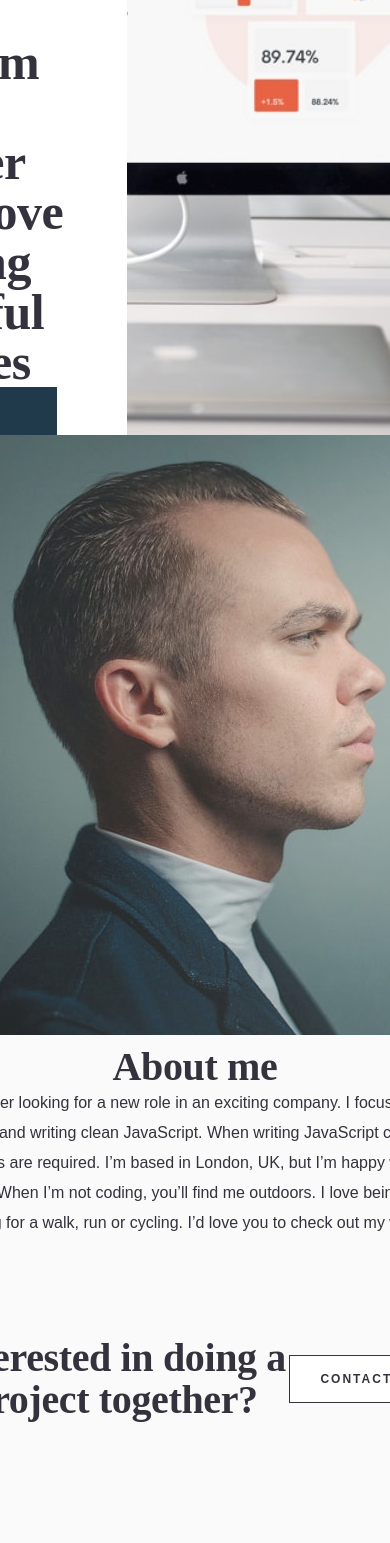
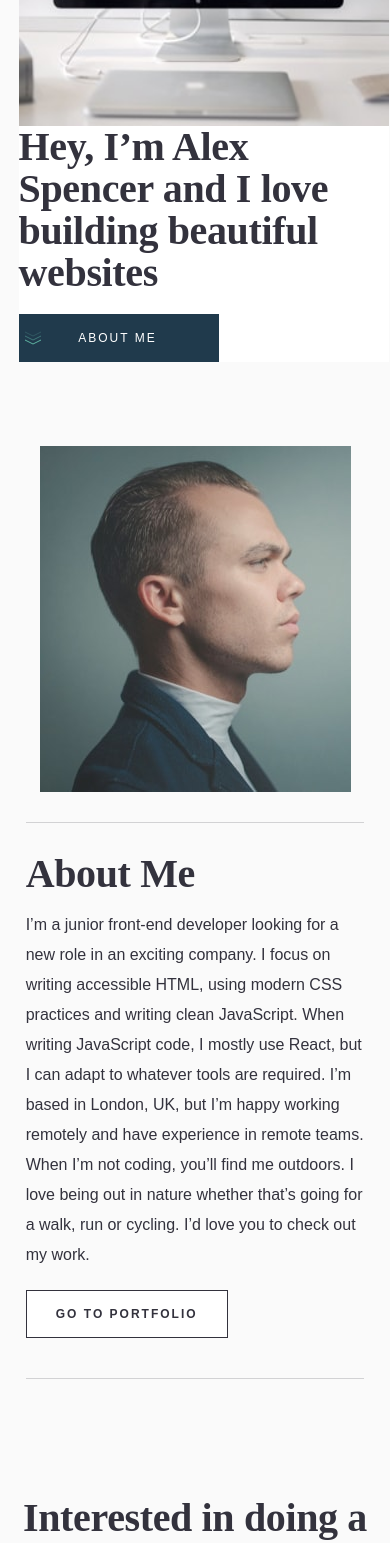
Before and after one commit to lukasviliams/portfolio, a Vue app: page / in a window 390 px wide. Shown: the part 380-1923 px from the top of the page. Built offline with nearby package versions, Linux system fonts and the light colour scheme.

Commit message:
responsive design home page

```diff
--- a/src/App.vue
+++ b/src/App.vue
@@ -79,13 +79,12 @@
   display: flex;
   justify-content: center;
   align-items: center;
-  overflow: hidden;
 }
 .navigation_container{
   display: flex;
   justify-content: space-between;
   align-items: center;
-  padding: 5rem 15rem 0 15rem;
+  margin: 8vh 8vw 0 8vw;
 }
 .links_container{
   width: 30rem;
@@ -105,7 +104,7 @@
 #nav a.router-link-exact-active {
   color: var(--slightly-desaturated-cayn)
 }
-/* Router animations */
+/* **********************Router animations ****************************/
 .fade-enter-active,
 .fade-leave-active{
   transition: all .2s ease-in;
@@ -117,4 +116,5 @@
 .fade-leave-to{
   opacity: 0;
 }
+/* **********************responsive desingn ****************************/
 </style>
--- a/src/components/Footer-component.vue
+++ b/src/components/Footer-component.vue
@@ -72,7 +72,6 @@ export default {
 
 <style scoped>
 .footer-parrent{
-    width: 100vw;
     height: 8rem;
     display: flex;
     justify-content: center;
@@ -84,10 +83,10 @@ export default {
     justify-content: space-between;
     align-items: center;
     width: 100%;
-    padding: 0 15rem 0 15rem;
+    padding: 0 8vw 0 8vw;
 }
 .router_component{
-    width: 30%;
+    width: 40rem;
     display: flex;
     justify-content: space-between;
     align-items: center;
@@ -113,4 +112,27 @@ export default {
 .media_icon-linkedin :hover{
     fill: #2867B2;
 }
+
+/* **************************Responsive design**************************** */
+
+@media only screen and (max-width: 670px) {
+.footer-parrent{
+  height: fit-content;
+}
+.footer-component, .router_component {
+  flex-direction: column;
+}
+.router_component *{
+  margin-bottom: 3rem;
+}
+.media_container {
+  margin-bottom: 5rem;
+}
+.router_component{
+  margin-top: 5rem;
+}
+  .footer-component {
+    padding: 0;
+  }
+}
 </style>
--- a/src/components/Footer-contact.vue
+++ b/src/components/Footer-contact.vue
@@ -19,13 +19,11 @@ export default {
 </script>
 
 <style scoped>
-.footer_contact-parrent{
-  padding: 5rem 15rem 15vh 15rem;
-}
 .footer_contact-container{
     display: flex;
     justify-content: space-between;
     align-items: center;
+    margin: 0 8vw 14vh 8vw;
 }
 .font-h2{
     width: 35rem;
@@ -34,4 +32,27 @@ export default {
     width: calc(100% - (38rem + 192px));
     border-bottom: 1px solid var(--grayish-dark-blue);;
 }
+/* ***************************Responsive design*************************** */
+
+@media only screen and (max-width: 670px) {
+.footer_contact-container {
+  flex-direction: column;
+  margin-bottom: 8vh;
+  margin-left: 0;
+}
+.font-h2 {
+  margin-bottom: 5vh;
+}
+.line {
+  display: none;
+}
+}
+@media only screen and (max-width: 450px) {
+  .footer_contact-container {
+    margin-right: 0;
+  }
+  .font-h2{
+    font-size: 40px;
+  }
+}
 </style>
--- a/src/components/Hero-component.vue
+++ b/src/components/Hero-component.vue
@@ -3,20 +3,20 @@
     <div class="hero_image-container">
       <picture>
         <source
-          media="(min-width: 769px)"
-          srcset="../assets/images/homepage/desktop/image-homepage-hero.jpg"
+          media="(max-width:450px)"
+          srcset="../assets/images/homepage/mobile/image-homepage-hero.jpg"
         >
         <source
-          media="(min-width: 376px)"
+          media="(max:width:768px)"
           srcset="../assets/images/homepage/tablet/image-homepage-hero.jpg"
         >
         <source
-          media="(min-width: 1px)"
-          srcset="../assets/images/homepage/mobile/image-homepage-hero.jpg"
+          media="(max-width: 1440px)"
+          srcset="../assets/images/homepage/desktop/image-homepage-hero.jpg"
         >
         <img
           class="hero_image-img"
-          src="../assets/images/homepage/desktop/image-homepage-hero.jpg"
+          src="../assets/images/homepage/desktop//image-homepage-hero@2x.jpg"
           alt="img"
         >
       </picture>
@@ -66,6 +66,7 @@ export default {
 
 <style scoped>
 .hero_component_parrent{
+  margin-top: 10vh;
   display: grid;
   grid-template-columns: repeat(24, 1fr);
   grid-template-rows: repeat(16, 1fr);
@@ -77,7 +78,7 @@ export default {
 .hero_image-img{
   height: 100%;
   width: 100%;
-  object-fit: cover;
+  object-fit: fill;
   display: block;
 }
 .hero_text-parrent {
@@ -96,4 +97,98 @@ export default {
   padding-right: 18%;
   text-align: left;
 }
+.btn-primary{
+  font-weight: 400;
+}
+
+/* *****************Responsive design ***************************/
+@media only screen and (max-width: 1100px) {
+  .hero_component_parrent {
+    grid-template-rows: repeat(12, 1fr);
+  }
+  .font-h1{
+    letter-spacing: -0.36px;
+    font-size: 40px;
+    padding: 0;
+  }
+.hero_image-container{
+  grid-row: 1 / span 12;
+}
+.hero_text-parrent {
+  grid-column: 3 / span 15;
+  grid-row: 8 / span 5;
+}
+.hero_text-content{
+  width: 40rem;
+}
+}
+@media only screen and (max-width: 950px){
+  .hero_component_parrent {
+    grid-template-columns: repeat(24, 1fr);
+    grid-template-rows: repeat(6, 1fr);
+  }
+  .hero_image-container{
+  grid-column: 3 / span 20;
+  grid-row: 1 / span 6 ;
+}
+.hero_text-parrent {
+  grid-row: 4 / span 3  ;
+}
+}
+@media only screen and (max-width: 900px) {
+.font-h1 {
+    font-size: 35px;
+  }
+}
+@media only screen and (max-width: 800px) {
+.hero_text-parrent {
+  grid-row: 4 / span 3  ;
+}
+}
+@media only screen and (max-width: 670px) {
+  .hero_component_parrent{
+    grid-template-columns: repeat(24, 1fr);
+    grid-template-rows: repeat(9, 1fr);
+  }
+.hero_text-parrent {
+  grid-column: 3 / span 20;
+  grid-row: 7 / span 3  ;
+}
+.hero_text-content{
+  width: 100%;
+}
+.font-h1 {
+  margin-bottom: 2rem;
+}
+}
+@media only screen and (max-width: 562px) {
+.hero_component_parrent {
+  grid-template-rows: repeat(7, 1fr);
+  margin-top: 5vh;
+}
+.hero_image-container{
+  grid-column: 3 / span 20;
+  grid-row: 1 / span 4 ;
+}
+.hero_text-parrent {
+  grid-row: 5 / span 3  ;
+}
+}
+@media only screen and (max-width:450px) {
+.hero_component_parrent {
+  grid-template-rows: repeat(5, 1fr);
+}
+.hero_image-container{
+  grid-column: 3 / span 21;
+  grid-row: 1 / span 3 ;
+}
+.hero_text-parrent {
+  grid-column: 3 / span 21;
+  grid-row: 4 / span 2  ;
+}
+.font-h1 {
+  font-size: 40px;
+  line-height: 42px;
+}
+}
 </style>
--- a/src/components/Hero-portrait.vue
+++ b/src/components/Hero-portrait.vue
@@ -1,22 +1,29 @@
 <template>
   <div class="hero_portrait-component">
-    <div class="hero_portrait_image-container">
     <picture>
-        <source>
-        <source>
-        <source>
+      <source
+        media="(max-width: 670px)"
+        srcset="../assets/images/homepage/mobile/image-homepage-profile.jpg"
+      >
+      <source
+        media="(max-width: 950px)"
+        srcset="../assets/images/homepage/tablet/image-homepage-profile.jpg"
+      >
+      <source
+        media="(max-width: 1500px)"
+        srcset="../assets/images/homepage/desktop/image-homepage-profile.jpg"
+      >
       <img
         class="hero_portrait_image-img"
-          src="../assets/images/homepage/desktop/image-homepage-profile.jpg"
+        src="../assets/images/homepage/desktop/image-homepage-profile@2x.jpg"
         alt="img"
       >
     </picture>
-    </div>
-    <div class="hero_portrait_text-container">
+    <div class="hero_portrait_text-parrent">
       <div class="line" />
       <div class="hero_portrait_text-container">
         <p class="font-h2">
-          About me
+          About Me
         </p>
         <p class="font-body1">
           I’m a junior front-end developer looking for a new role in an exciting company.
@@ -27,10 +34,10 @@
           I love being out in nature whether that’s going for a walk, run or cycling.
           I’d love you to check out my work.
         </p>
+      </div>
       <button class="btn-secondary">
         Go to portfolio
       </button>
-      </div>
       <div class="line" />
     </div>
   </div>
@@ -42,9 +49,101 @@ export default {
 }
 </script>
 
-<style>
+<style scoped>
+.hero_portrait-component{
+  display: flex;
+  justify-content: flex-start;
+  align-items: center;
+  gap: 10vw;
+  margin: 20vh 0 14vh 8vw;
+  width: 90vw;
+}
+.hero_portrait_image-img{
+  height: 100%;
+  width: auto;
+  max-height: 60rem;
+}
+.hero_portrait_text-parrent{
+  height: 60rem;
+  width: 25vw;
+  display: flex;
+  flex-direction: column;
+  justify-content: space-between;
+  align-items: flex-start;
+}
 .line{
-    width: 10rem;
-    border-bottom: 1px solid var(--grayish-dark-blue);;
+  width: 100%;
+  height: 1px;
+  background-color: rgba(51,50,61, .2);
+}
+.font-h2{
+  text-align: left;
+  margin-bottom: 3rem;
+}
+.font-body1{
+  text-align: left;
+}
+/* ***************Responsive design*********************** */
+@media only screen and (max-width: 1220px) {
+  .hero_portrait_text-parrent{
+    width: 30vw;
+  }
+}
+@media only screen and (max-width: 1100px) {
+  .hero_portrait-component{
+    gap: 5vw;
+  }
+  .hero_portrait_image-img{
+    max-height: 40rem;
+  }
+  .hero_portrait_text-parrent {
+    height: 40rem;
+    width: 50vw;
+  }
+  .font-h2{
+    margin-bottom: 1.5rem;
+  }
+}
+@media only screen and (max-width: 950px) {
+  .hero_portrait_image-img {
+    max-height: 60rem;
+  }
+  .hero_portrait_text-parrent{
+    height: 60rem;
+    justify-content: space-between;
+  }
+}
+@media only screen and (max-width: 670px) {
+  .hero_portrait-component {
+    flex-direction: column;
+    margin-top: 10vh;
+    margin-left: 0;
+  }
+  .hero_portrait_text-parrent{
+    height: fit-content;
+    width: 80%;
+  }
+  .hero_portrait_text-container{
+    margin-top: 3rem;
+  }
+  .font-body1 {
+    margin-bottom: 2rem;
+  }
+  .btn-secondary {
+    margin-bottom: 4rem;
+  }
+}
+@media only screen and (max-width: 450px) {
+  .hero_portrait-component {
+    width: fit-content;
+  }
+}
+@media only screen and (max-width: 400px) {
+  .font-h2 {
+    font-size: 40px;
+  }
+  .btn-secondary {
+    width: 202px;
+  }
 }
 </style>
```
Lines whose indentation alone changed are shown as unchanged.
